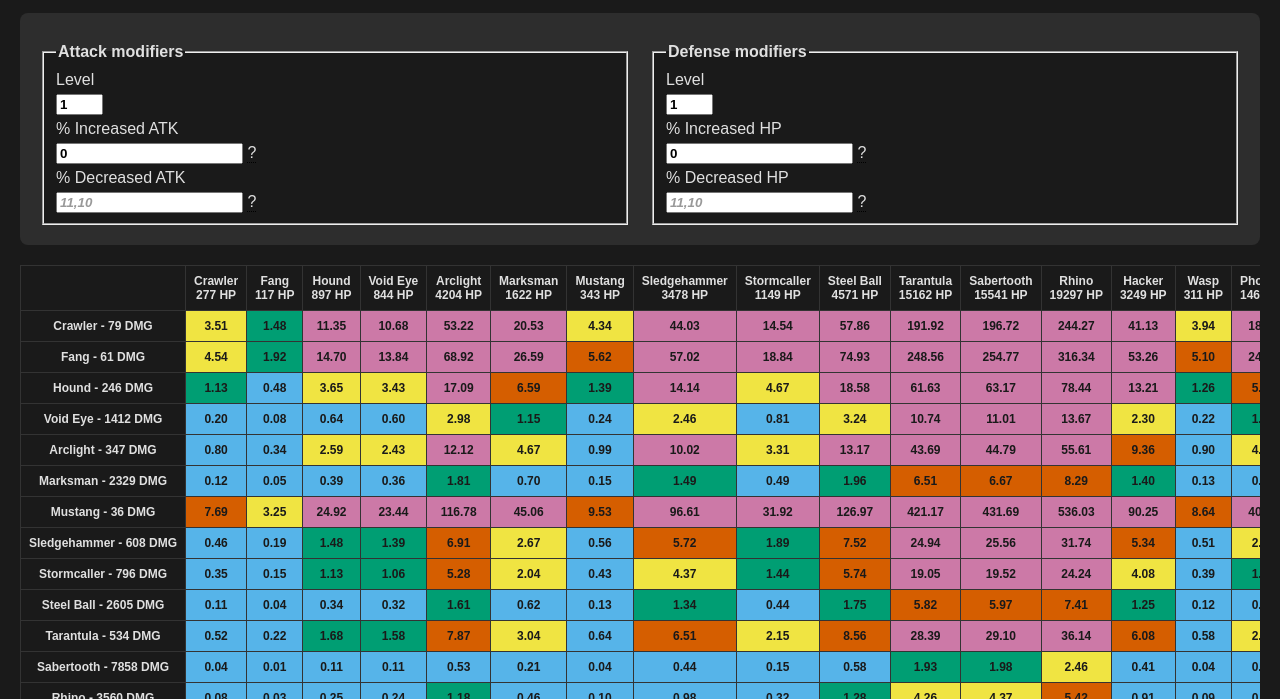
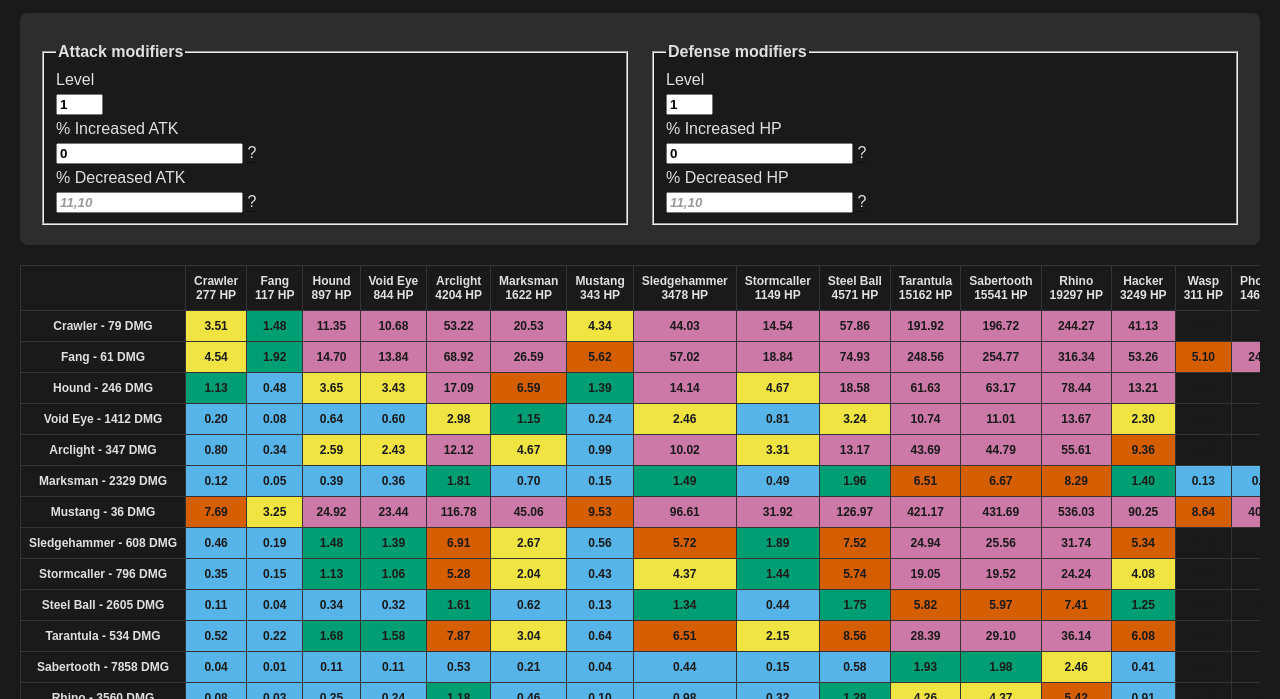
Before and after one commit to ianfdk/mechabb, a plain HTML site: page docs/index.html in a window 1280 px wide. Shown: the part 101-800 px from the top of the page. Drawn offline with Linux system fonts and the light colour scheme.

Commit message:
consider ground/air

```diff
--- a/docs/css/style.css
+++ b/docs/css/style.css
@@ -27,6 +27,9 @@ td:first-child {
   left: 0;
   background-color: #1a1a1a;
   z-index: 1;
+}
+.cell-0 {
+  background-color: #1a1a1a;
 }
 .cell-1 {
   background-color: #56B4E9;
--- a/docs/js/index.js
+++ b/docs/js/index.js
@@ -56,6 +56,7 @@ function calculateTotalAttack(attacker) {
 }
 
 function calculateHits(attacker, defender) {
+  if (!attacker.targetsAir && defender.air) return -1;
   if (attacker.maxAttack <= 0) return Infinity;
   const totalHp = calculateTotalHp(defender);
   const totalAttack = calculateTotalAttack(attacker);
@@ -63,6 +64,7 @@ function calculateHits(attacker, defender) {
 }
 
 function getColorClass(hits) {
+  if (hits <= 0) return 'cell-0';
   if (hits <= 1) return 'cell-1';
   if (hits <= 2) return 'cell-2';
   if (hits <= 5) return 'cell-3';
```
Also changed, not shown: 1 other file.
